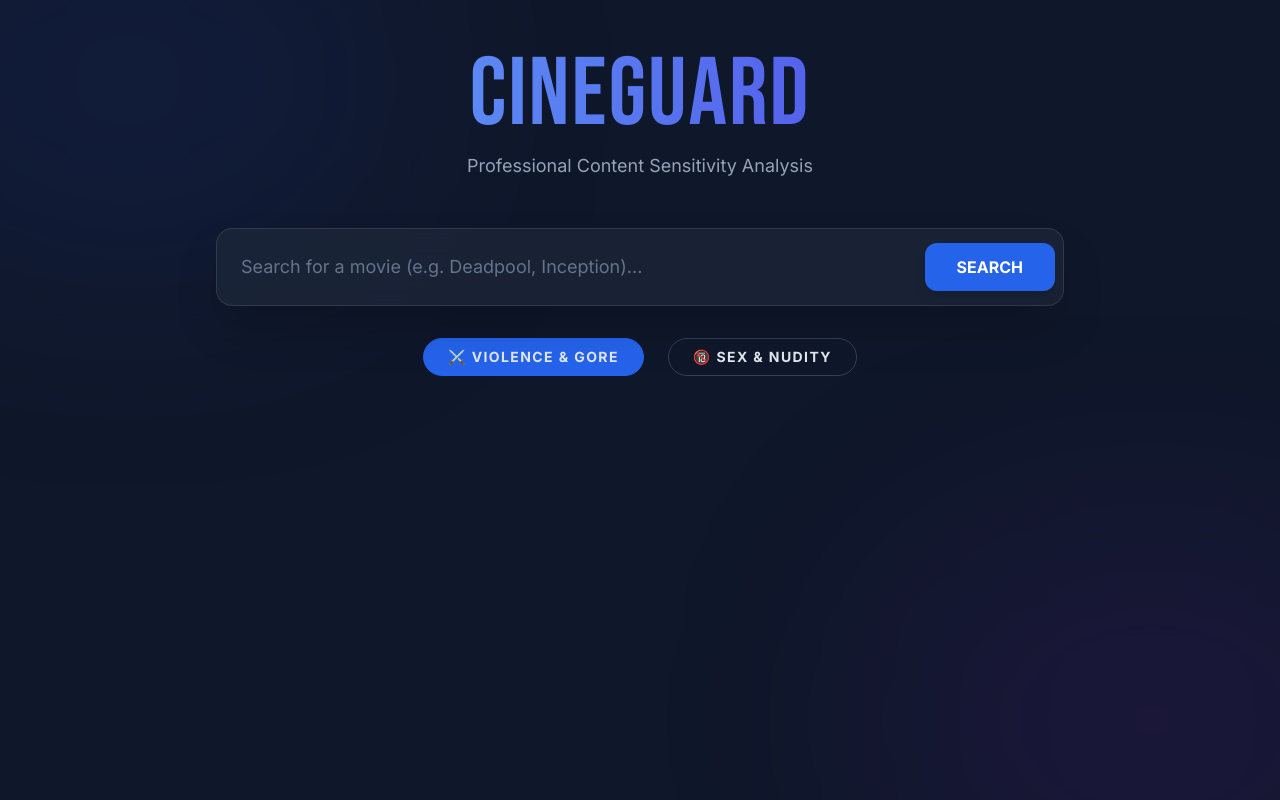
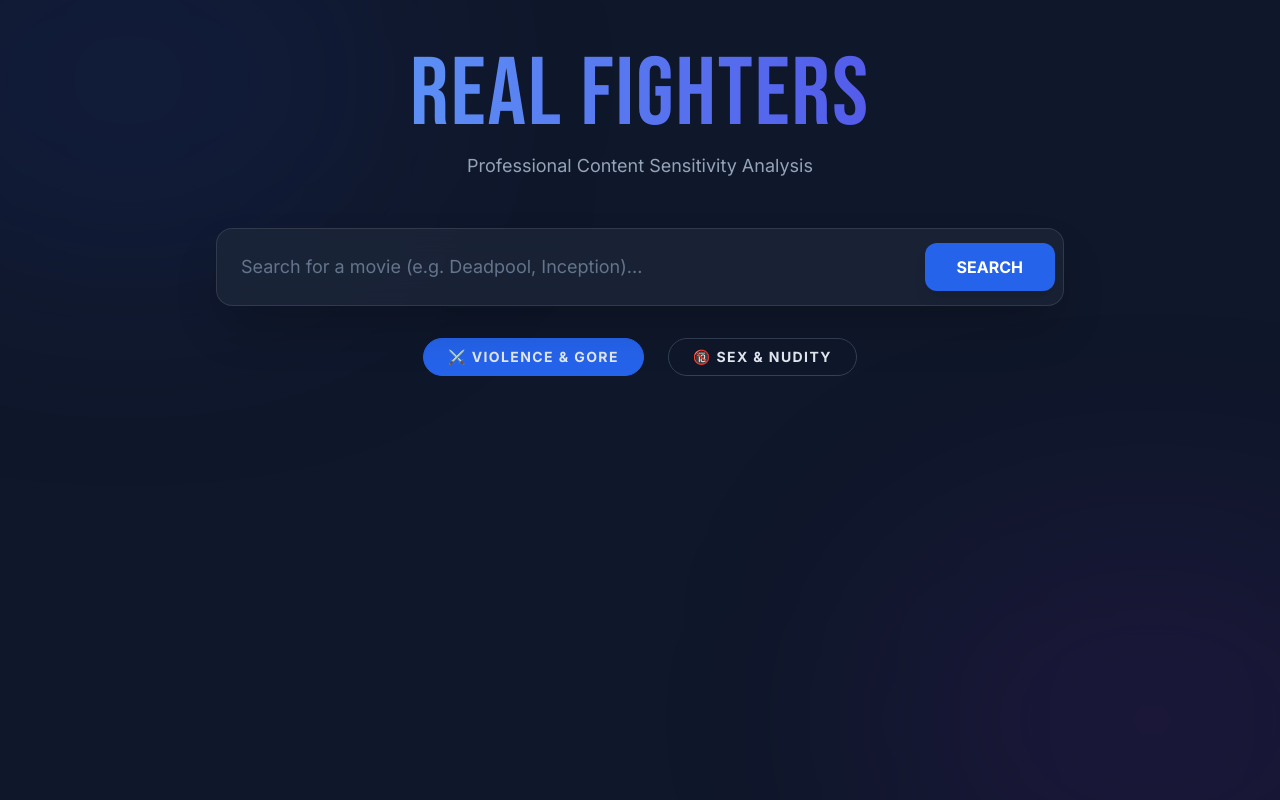
Before and after one commit to aryankg005/moviescanner, a plain HTML site: page templates/index.html in a window 1280 px wide. Drawn offline with nearby package versions, Linux system fonts and the light colour scheme.

Commit message:
changed cineguard

```diff
--- a/templates/index.html
+++ b/templates/index.html
@@ -3,7 +3,7 @@
 <head>
     <meta charset="UTF-8">
     <meta name="viewport" content="width=device-width, initial-scale=1.0">
-    <title>CineGuard | Content Advisor</title>
+    <title>Real Fighters | Content Advisor</title>
     <script src="https://cdn.tailwindcss.com"></script>
     <link href="https://fonts.googleapis.com/css2?family=Bebas+Neue&family=Inter:wght@300;400;700&display=swap" rel="stylesheet">
     <style>
@@ -24,7 +24,7 @@
 
     <div class="max-w-4xl mx-auto px-6 pt-12">
         <header class="text-center mb-12">
-            <h1 class="hero-font text-7xl md:text-8xl text-transparent bg-clip-text bg-gradient-to-r from-blue-400 to-indigo-600 mb-2">CINEGUARD</h1>
+            <h1 class="hero-font text-7xl md:text-8xl text-transparent bg-clip-text bg-gradient-to-r from-blue-400 to-indigo-600 mb-2">REAL FIGHTERS</h1>
             <p class="text-slate-400 text-lg">Professional Content Sensitivity Analysis</p>
         </header>
 
```
